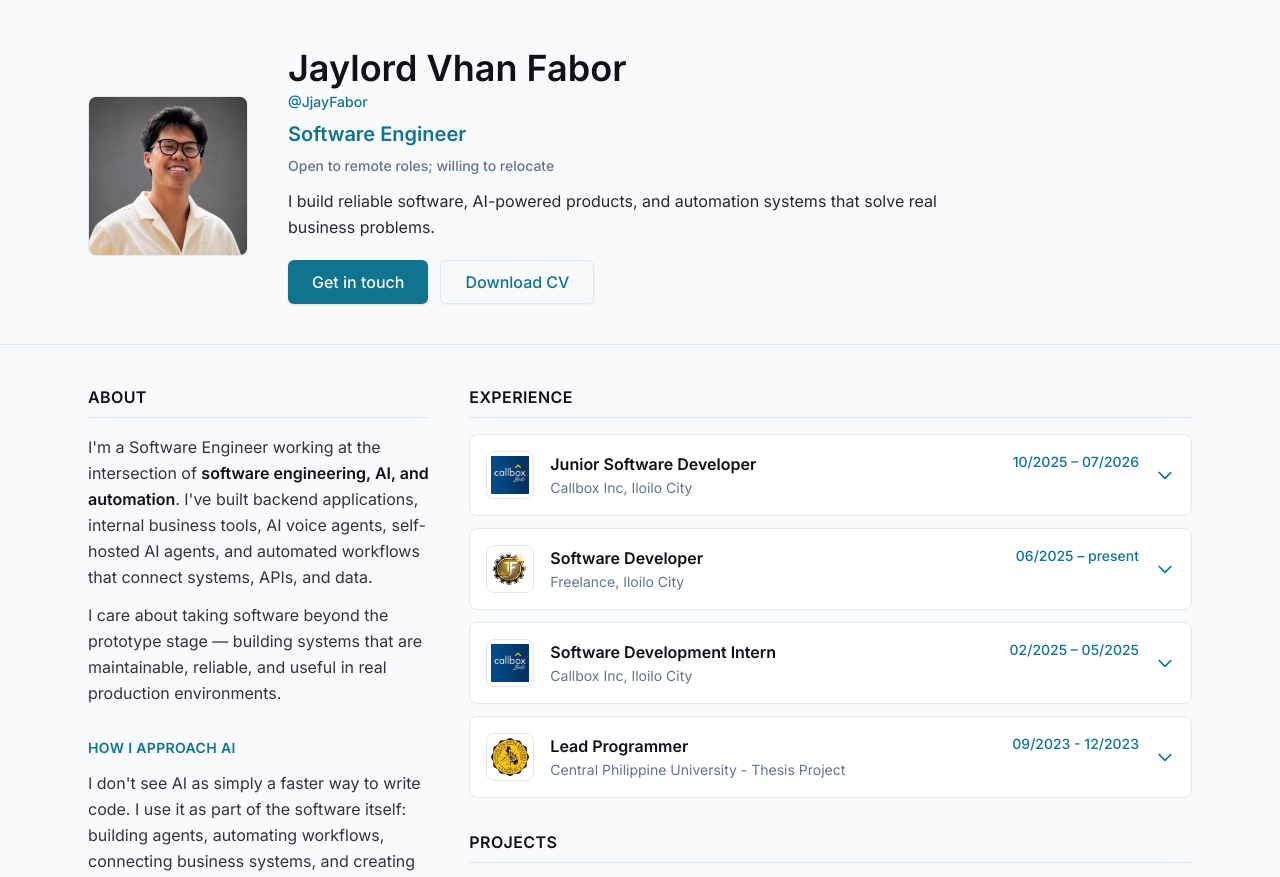
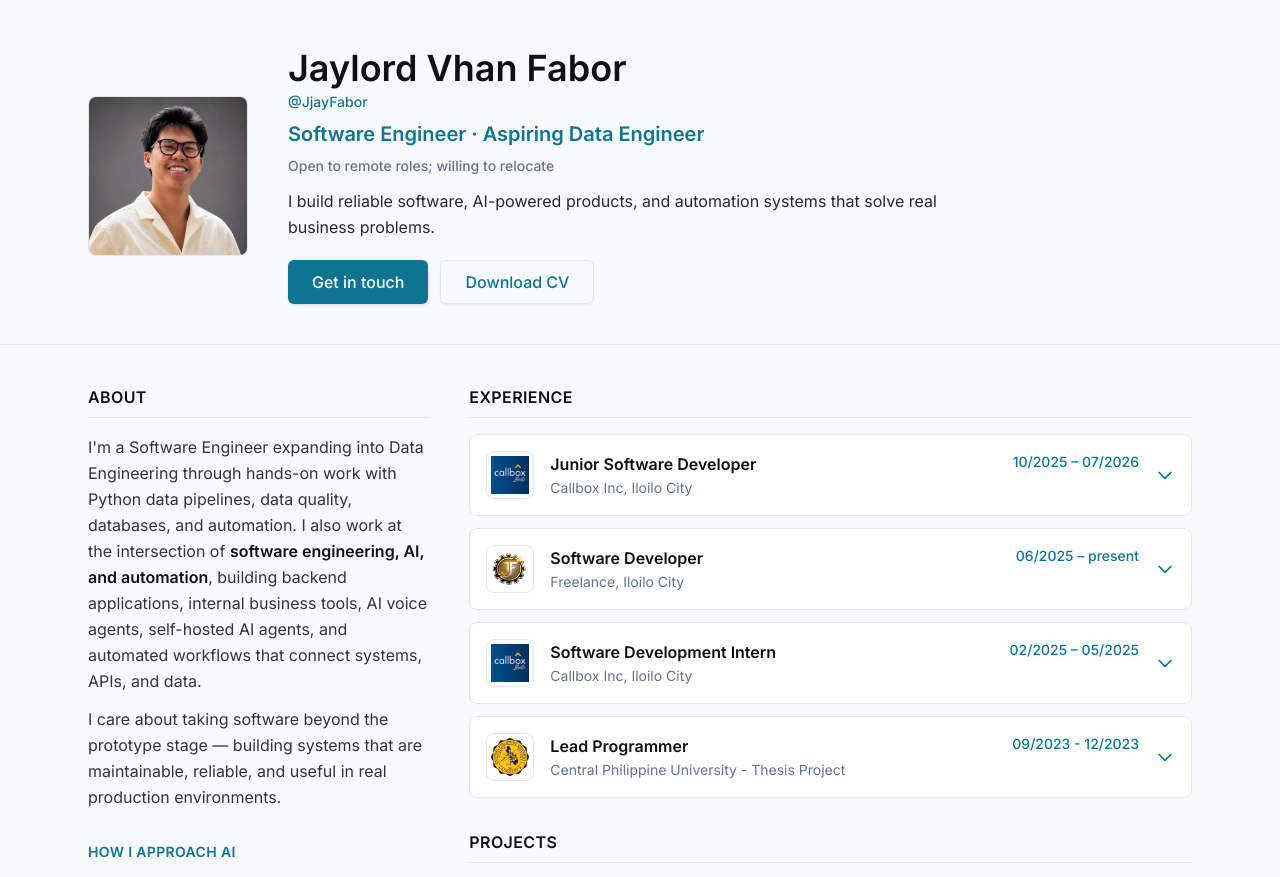
Before and after one commit to JjayFabor/jjayfabor.github.io, a React (Vite) app: page / in a window 1280 px wide. Shown: the part 74-951 px from the top of the page. Built offline with nearby package versions, Linux system fonts and the light colour scheme.

Commit message:
Improve data engineering positioning and SEO

```diff
--- a/content/projects/ai-model-usage-analyzer.md
+++ b/content/projects/ai-model-usage-analyzer.md
@@ -2,7 +2,7 @@
 title: "AI Model Usage Analyzer"
 slug: "ai-model-usage-analyzer"
 description: "A Python data pipeline that cleans, validates, and analyzes messy AI model API usage logs, flags IQR outliers, and exports analysis-ready results."
-category: "Learning Project"
+category: "Data Engineering"
 contextLabel: "Week 2 Capstone · AI Engineering Roadmap"
 status: "completed"
 featured: false
--- a/index.html
+++ b/index.html
@@ -22,15 +22,15 @@
     <!-- Add keywords and author -->
     <meta
       name="keywords"
-      content="Jaylord Vhan Fabor, Jjay Fabor, software engineer, software developer, backend engineer, full-stack developer, Laravel, PHP, Python, Django, React, React Native, Expo, Flutter, mobile app developer, TailwindCSS, MySQL, PostgreSQL, Supabase, REST API development, Livewire, n8n automation, VAPI AI, ElevenLabs, Twilio, AI voice agents, AI integration, LLM, HubSpot CRM developer, Vercel, Render, cPanel, Git, GitHub, hire software engineer Philippines, Iloilo software developer"
+      content="Jaylord Vhan Fabor, Jjay Fabor, software engineer, aspiring data engineer, data engineering, data pipelines, data quality, Pandas, relational data modeling, software developer, backend engineer, full-stack developer, Laravel, PHP, Python, Django, React, React Native, Expo, Flutter, mobile app developer, TailwindCSS, MySQL, PostgreSQL, SQLite, Supabase, REST API development, Livewire, n8n automation, VAPI AI, ElevenLabs, Twilio, AI voice agents, AI integration, LLM, HubSpot CRM developer, Vercel, Render, cPanel, Git, GitHub, hire software engineer Philippines, Iloilo software developer"
     />
     <meta name="author" content="Jjay Fabor" />
-    <meta name="robots" content="index, follow" />
+    <meta name="robots" content="index, follow, max-image-preview:large" />
 
-    <title>Jaylord Vhan Fabor (Jjay Fabor) — Software Engineer</title>
+    <title>Jjay Fabor — Software Engineer &amp; Aspiring Data Engineer</title>
     <meta
       name="description"
-      content="Jaylord Vhan Fabor (Jjay Fabor) is a Software Engineer based in Iloilo, Philippines who builds productive, real-world apps — scalable Laravel/PHP & Python backends, REST APIs, React & mobile apps (React Native, Flutter), HubSpot CRM development, and AI-powered automation with n8n and VAPI AI."
+      content="Jaylord Vhan Fabor is a Software Engineer and aspiring Data Engineer in Iloilo, Philippines, building Python data pipelines, backends, and automation."
     />
     <link rel="canonical" href="https://jjayfabor.com/" />
     <meta name="theme-color" content="#0F1117" />
@@ -41,11 +41,11 @@
     <meta property="og:locale" content="en_US" />
     <meta
       property="og:title"
-      content="Jaylord Vhan Fabor (Jjay Fabor) — Software Engineer"
+      content="Jjay Fabor — Software Engineer &amp; Aspiring Data Engineer"
     />
     <meta
       property="og:description"
-      content="Software Engineer building productive apps — Laravel/PHP & Python backends, REST APIs, React & mobile (React Native, Flutter), HubSpot CRM development, and AI automation with n8n & VAPI AI."
+      content="Jaylord Vhan Fabor is a Software Engineer and aspiring Data Engineer in Iloilo, Philippines, building Python data pipelines, backends, and automation."
     />
     <meta property="og:url" content="https://jjayfabor.com/" />
     <meta
@@ -56,7 +56,7 @@
     <meta property="og:image:height" content="1026" />
     <meta
       property="og:image:alt"
-      content="Jjay Fabor - Software Developer Portfolio"
+      content="Jaylord Vhan Fabor, Software Engineer and aspiring Data Engineer"
     />
 
     <!-- Twitter -->
@@ -65,37 +65,43 @@
     <meta name="twitter:creator" content="@JjayFabor" />
     <meta
       name="twitter:title"
-      content="Jaylord Vhan Fabor (Jjay Fabor) — Software Engineer"
+      content="Jjay Fabor — Software Engineer &amp; Aspiring Data Engineer"
     />
     <meta
       name="twitter:description"
-      content="Software Engineer building productive apps — Laravel/PHP & Python backends, REST APIs, React & mobile (React Native, Flutter), HubSpot CRM development, and AI automation with n8n & VAPI AI."
+      content="Jaylord Vhan Fabor is a Software Engineer and aspiring Data Engineer in Iloilo, Philippines, building Python data pipelines, backends, and automation."
     />
     <meta
       name="twitter:image"
       content="https://jjayfabor.com/logo-jf.png"
     />
+    <meta
+      name="twitter:image:alt"
+      content="Jaylord Vhan Fabor, Software Engineer and aspiring Data Engineer"
+    />
 
     <!-- Structured data (JSON-LD) -->
-    <script type="application/ld+json">
+    <script id="homepage-structured-data" type="application/ld+json">
       {
         "@context": "https://schema.org",
         "@graph": [
           {
             "@type": "Person",
+            "@id": "https://jjayfabor.com/#person",
             "name": "Jaylord Vhan Fabor",
-            "alternateName": ["Jjay Fabor"],
+            "alternateName": ["Jjay Fabor", "@JjayFabor"],
             "givenName": "Jaylord Vhan",
             "familyName": "Fabor",
             "url": "https://jjayfabor.com/",
             "image": "https://jjayfabor.com/logo/profile.jpg",
             "jobTitle": "Software Engineer",
-            "worksFor": {
-              "@type": "Organization",
-              "name": "Callbox Iloilo"
-            },
+            "description": "Software Engineer and aspiring Data Engineer building Python data pipelines, reliable backends, AI products, and automation.",
             "knowsAbout": [
               "Software Engineering",
+              "Data Engineering",
+              "Data Pipelines",
+              "Data Quality",
+              "Pandas",
               "Backend Development",
               "Full-Stack Development",
               "API Development",
@@ -147,21 +153,21 @@
           },
           {
             "@type": "WebSite",
-            "name": "Jaylord Vhan Fabor Portfolio",
+            "@id": "https://jjayfabor.com/#website",
+            "name": "Jjay Fabor Portfolio",
+            "alternateName": ["Jjay Fabor", "jjayfabor.com"],
             "url": "https://jjayfabor.com/",
-            "description": "Software Engineer portfolio showcasing productive apps, backend and full-stack projects, mobile development, AI automation, and technical skills",
-            "author": {
-              "@type": "Person",
-              "name": "Jjay Fabor"
-            }
+            "description": "Software Engineer portfolio showcasing backend and full-stack projects, AI automation, and hands-on progress toward Data Engineering",
+            "author": { "@id": "https://jjayfabor.com/#person" },
+            "creator": { "@id": "https://jjayfabor.com/#person" }
           },
           {
             "@type": "ProfilePage",
-            "mainEntity": {
-              "@type": "Person",
-              "name": "Jaylord Vhan Fabor",
-              "alternateName": ["Jjay Fabor"]
-            }
+            "@id": "https://jjayfabor.com/#profile-page",
+            "url": "https://jjayfabor.com/",
+            "name": "Jaylord Vhan Fabor — Software Engineer Portfolio",
+            "isPartOf": { "@id": "https://jjayfabor.com/#website" },
+            "mainEntity": { "@id": "https://jjayfabor.com/#person" }
           }
         ]
       }
--- a/src/components/About.jsx
+++ b/src/components/About.jsx
@@ -30,13 +30,15 @@ const About = () => {
   return (
     <ResumeSection id="about" title="About">
       <p className="text-brand-text/85 leading-relaxed">
-        I&apos;m a Software Engineer working at the intersection of{" "}
+        I&apos;m a Software Engineer expanding into Data Engineering through
+        hands-on work with Python data pipelines, data quality, databases, and
+        automation. I also work at the intersection of{" "}
         <strong className="font-semibold text-brand-text">
           software engineering, AI, and automation
         </strong>
-        . I&apos;ve built backend applications, internal business tools, AI
-        voice agents, self-hosted AI agents, and automated workflows that
-        connect systems, APIs, and data.
+        , building backend applications, internal business tools, AI voice
+        agents, self-hosted AI agents, and automated workflows that connect
+        systems, APIs, and data.
       </p>
       <p className="text-brand-text/85 leading-relaxed mt-3">
         I care about taking software beyond the prototype stage &mdash; building
--- a/src/components/Bio.jsx
+++ b/src/components/Bio.jsx
@@ -25,7 +25,10 @@ function Bio({ onOpenContact = () => {} }) {
             @JjayFabor
           </p>
           <p className="mt-2 text-lg md:text-xl font-semibold text-brand-accent">
-            Software Engineer
+            <span className="inline-block">Software Engineer ·</span>{" "}
+            <span className="inline-block whitespace-nowrap">
+              Aspiring Data Engineer
+            </span>
           </p>
           <p className="mt-2 text-sm font-medium text-brand-muted">
             Open to remote roles; willing to relocate
--- a/src/components/Footer.jsx
+++ b/src/components/Footer.jsx
@@ -18,11 +18,13 @@ const socialLinks = [
     icon: <VscGithub className="h-5 w-5" />,
     label: "GitHub",
     href: "https://github.com/JjayFabor",
+    rel: "me noopener noreferrer",
   },
   {
     icon: <FaLinkedin className="h-5 w-5" />,
     label: "LinkedIn",
     href: "https://www.linkedin.com/in/jjayfabor/",
+    rel: "me noopener noreferrer",
   },
   {
     // Opens the in-page contact form. A mailto: link silently does nothing when
@@ -62,7 +64,7 @@ const Footer = () => {
                     <a
                       href={link.href}
                       target="_blank"
-                      rel="noopener noreferrer"
+                      rel={link.rel}
                       className={linkClass}
                     >
                       {link.icon}
--- a/src/components/TechStack.jsx
+++ b/src/components/TechStack.jsx
@@ -24,6 +24,16 @@ const skillGroups = [
   {
     title: "Databases",
     skills: ["MySQL", "PostgreSQL", "SQLite", "Supabase"],
+  },
+  {
+    title: "Data Engineering (Learning)",
+    skills: [
+      "Pandas",
+      "Data Pipelines",
+      "Data Cleaning",
+      "Data Validation",
+      "Relational Data Modeling",
+    ],
   },
   {
     title: "Tools & Platforms",
--- a/src/pages/FaqPage.jsx
+++ b/src/pages/FaqPage.jsx
@@ -40,8 +40,8 @@ const FaqPage = () => {
             Frequently asked questions
           </h1>
           <p className="mt-4 text-base md:text-lg leading-relaxed text-brand-muted">
-            Concise answers about my background, specialties, tools,
-            availability, and location.
+            Concise answers about my software engineering background, path
+            into Data Engineering, specialties, tools, and availability.
           </p>
         </header>
 
--- a/src/pages/HomePage.jsx
+++ b/src/pages/HomePage.jsx
@@ -14,7 +14,7 @@ const HomePage = () => {
   // Keep the tab title correct when navigating back to home within the SPA
   // (the prerendered <title> already covers first load and crawlers).
   useEffect(() => {
-    document.title = "Jaylord Vhan Fabor — Software Engineer";
+    document.title = "Jjay Fabor — Software Engineer & Aspiring Data Engineer";
   }, []);
 
   return (
```
Also changed, not shown: scripts/prerender.mjs (+84 -24 lines), src/data/faq.js (+7 -3 lines), 1 other file (tests, documents, lock files or other folders).
